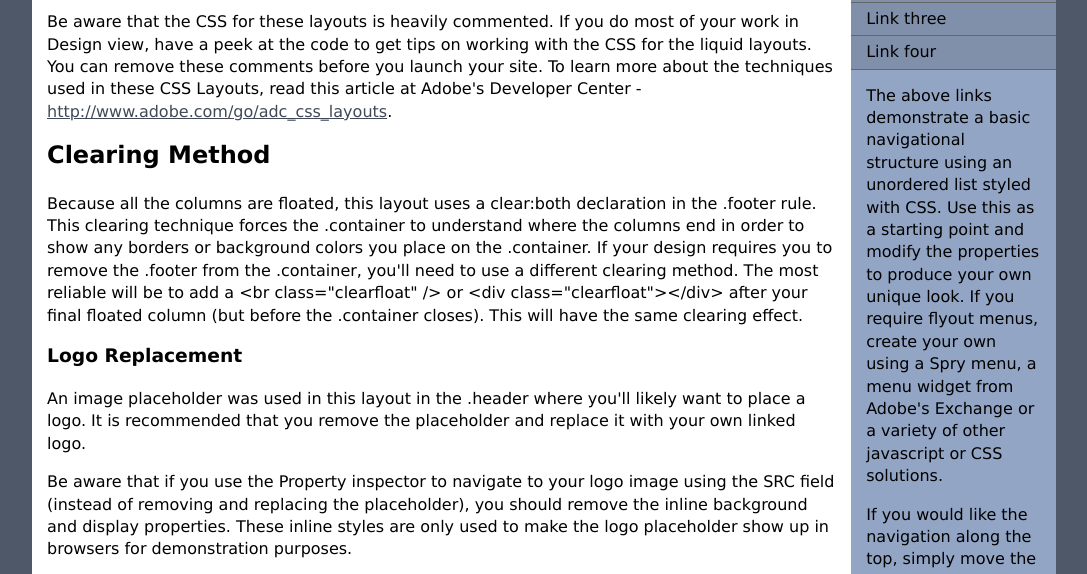
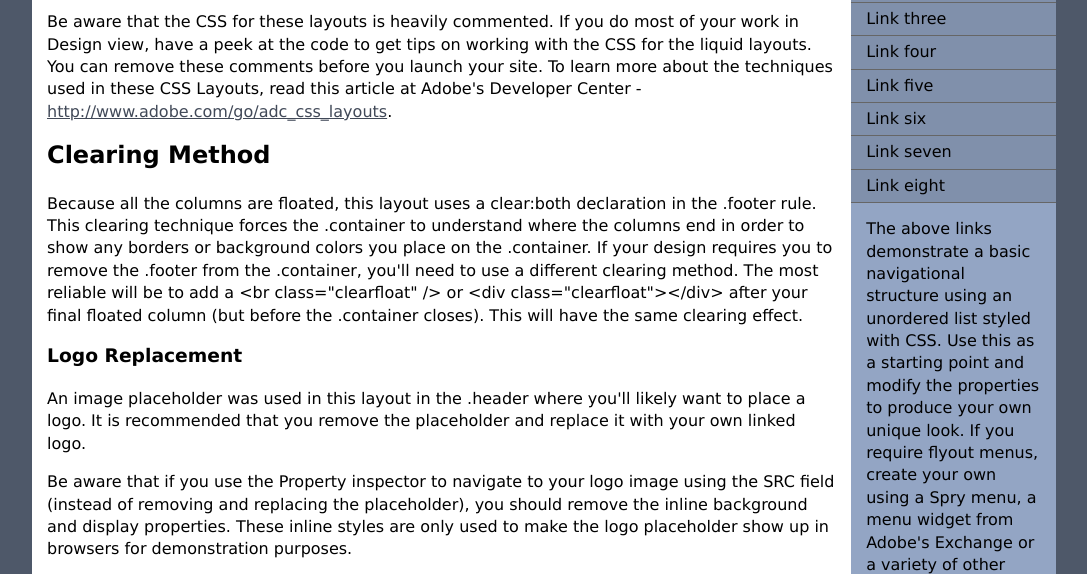
Before and after one commit to pramodbiet/technoindic-pramodbiet, a plain HTML site: page index.html in a window 1280 px wide. Shown: the part 155-729 px from the top of the page, without its empty margins (96-1183 px from the left). Drawn offline with Linux system fonts and the light colour scheme.

Commit message:
Link size change
side bar link changed from four to eight.

```diff
--- a/index.html
+++ b/index.html
@@ -26,6 +26,10 @@ ul.nav a { zoom: 1; }  /* the zoom property gives IE the hasLayout trigger it ne
       <li><a href="#">Link two</a></li>
       <li><a href="#">Link three</a></li>
       <li><a href="#">Link four</a></li>
+	        <li><a href="#">Link  five</a></li>
+      <li><a href="#">Link six</a></li>
+      <li><a href="#">Link seven</a></li>
+      <li><a href="#">Link eight</a></li>
     </ul>
     <p> The above links demonstrate a basic navigational structure using an unordered list styled with CSS. Use this as a starting point and modify the properties to produce your own unique look. If you require flyout menus, create your own using a Spry menu, a menu widget from Adobe's Exchange or a variety of other javascript or CSS solutions.</p>
     <p>If you would like the navigation along the top, simply move the ul.nav to the top of the page and recreate the styling.</p>
```
